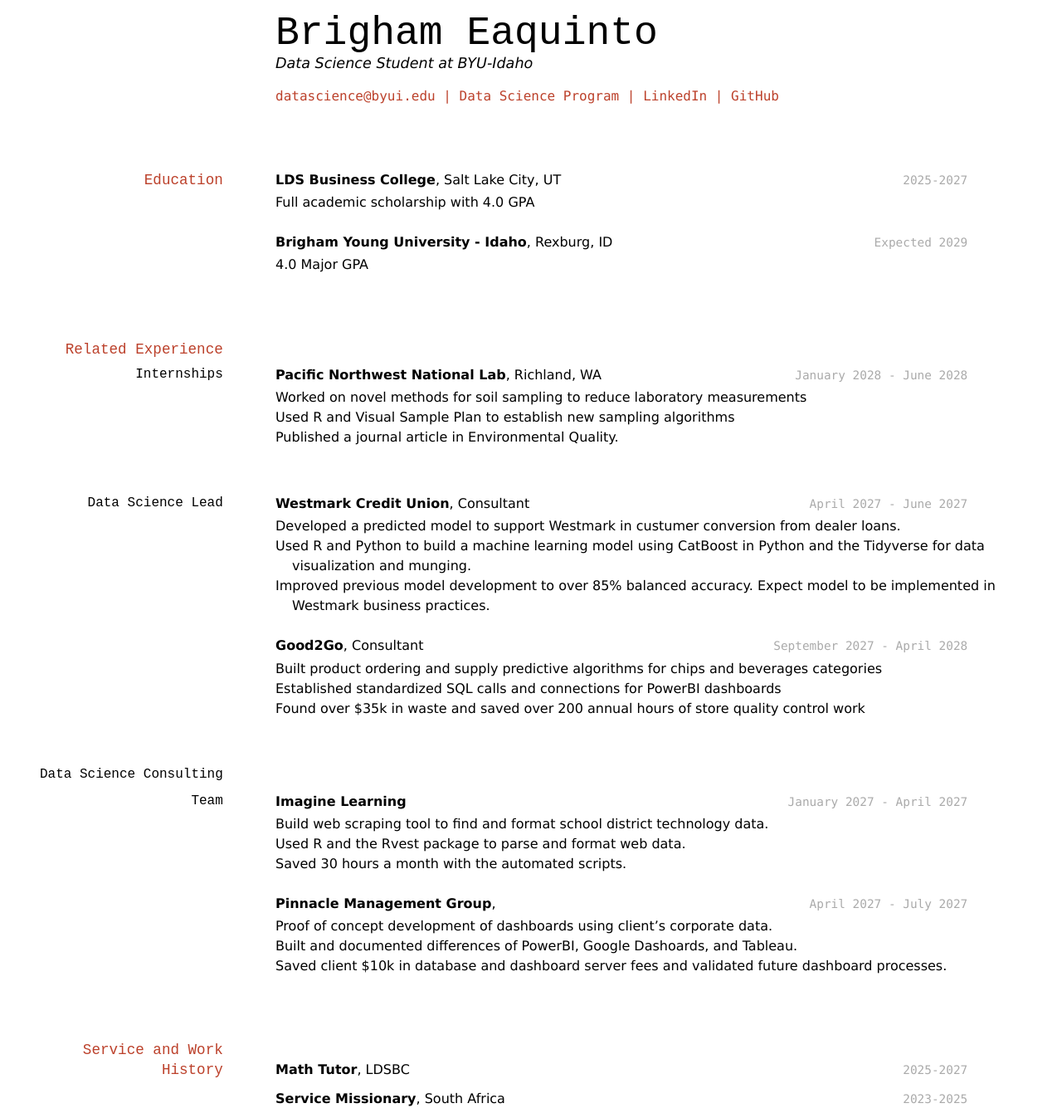
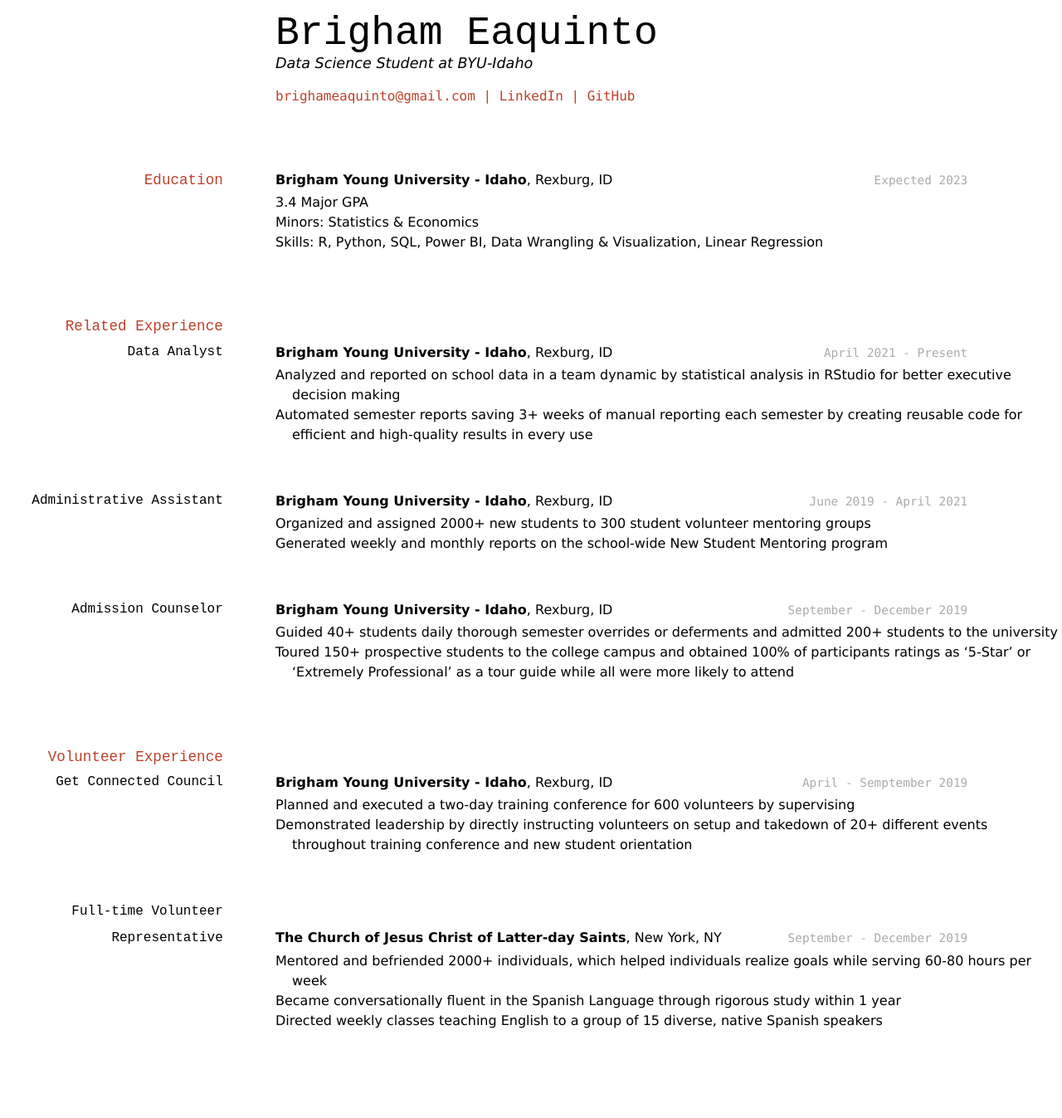
Before and after one commit to Copper-Flame/eaquinto_resume, a Jekyll site: the page built from docs/index.md, in a window 1280 px wide. Shown: the whole page at 83% size. Built offline with Jekyll 4.4.1, drawn with Linux system fonts in a browser that asks for light colours; after the commit the page ends 1266 px from its top, so only the background shows below that.

Commit message:
First draft of the online resume

```diff
--- a/docs/index.md
+++ b/docs/index.md
@@ -6,82 +6,69 @@ title: Brigham Young's Resume
 Data Science Student at BYU-Idaho
 
 <div id="webaddress">
-<a href="datascience@byui.edu">datascience@byui.edu</a>
-| <a href="https://byuidatascience.github.io/development.html">Data Science Program</a>
-| <a href="https://www.linkedin.com/groups/13537407/">LinkedIn</a>
-| <a href="https://github.com/byuids-resumes">GitHub</a>
+<a href="brighameaquinto@gmail.com">brighameaquinto@gmail.com</a>
+| <a href="https://www.linkedin.com/in/brighameaquinto/">LinkedIn</a>
+| <a href="https://github.com/BrighamEaquinto/eaquinto_resume">GitHub</a>
 </div>
 
 <!-- https://www.monique.tech/the-art-of-markdown -->
 
 ## Education
 
-`2025-2027`
-__LDS Business College__, Salt Lake City, UT
-
-- Full academic scholarship with 4.0 GPA
-
-`Expected 2029`
+`Expected 2023`
 __Brigham Young University - Idaho__, Rexburg, ID
 
-- 4.0 Major GPA
-
+- 3.4 Major GPA
+- Minors: Statistics & Economics
+- Skills: R, Python, SQL, Power BI, Data Wrangling & Visualization, Linear Regression
 
 ## Related Experience
 
-### Internships
 
-`January 2028 - June 2028`
-__Pacific Northwest National Lab__, Richland, WA
+### Data Analyst
 
-- Worked on novel methods for soil sampling to reduce laboratory measurements
-- Used R and Visual Sample Plan to establish new sampling algorithms
-- Published a journal article in Environmental Quality.
+`April 2021 - Present`
+__Brigham Young University - Idaho__, Rexburg, ID
 
-### Data Science Lead
+- Analyzed and reported on school data in a team dynamic by statistical analysis in RStudio for better executive decision making
+- Automated semester reports saving 3+ weeks of manual reporting each semester by creating reusable code for efficient and high-quality results in every use
 
-`April 2027 - June 2027`
-__Westmark Credit Union__, Consultant
+### Administrative Assistant
 
-- Developed a predicted model to support Westmark in custumer conversion from dealer loans.
-- Used R and Python to build a machine learning model using CatBoost in Python and the Tidyverse for data visualization and munging.
-- Improved previous model development to over 85% balanced accuracy. Expect model to be implemented in Westmark business practices.
+`June 2019 - April 2021`
+__Brigham Young University - Idaho__, Rexburg, ID
 
-`September 2027 - April 2028`
-__Good2Go__, Consultant
+- Organized and assigned 2000+ new students to 300 student volunteer mentoring groups
+- Generated weekly and monthly reports on the school-wide New Student Mentoring program
 
-- Built product ordering and supply predictive algorithms for chips and beverages categories
-- Established standardized SQL calls and connections for PowerBI dashboards
-- Found over $35k in waste and saved over 200 annual hours of store quality control work
+### Admission Counselor
 
-### Data Science Consulting Team
+`September - December 2019`
+__Brigham Young University - Idaho__, Rexburg, ID
 
-`January 2027 - April 2027`
-__Imagine Learning__
+- Guided 40+ students daily thorough semester overrides or deferments and admitted 200+ students to the university
+- Toured 150+ prospective students to the college campus and obtained 100% of participants ratings as ‘5-Star’ or ‘Extremely Professional’ as a tour guide while all were more likely to attend
 
-- Build web scraping tool to find and format school district technology data.
-- Used R and the Rvest package to parse and format web data.
-- Saved 30 hours a month with the automated scripts.
+## Volunteer Experience
 
-`April 2027 - July 2027`
-__Pinnacle Management Group__,
+### Get Connected Council
+`April - Semptember 2019`
+__Brigham Young University - Idaho__, Rexburg, ID
 
-- Proof of concept development of dashboards using client's corporate data.
-- Built and documented differences of PowerBI, Google Dashoards, and Tableau.
-- Saved client $10k in database and dashboard server fees and validated future dashboard processes.
+- Planned and executed a two-day training conference for 600 volunteers by supervising
+- Demonstrated leadership by directly instructing volunteers on setup and takedown of 20+ different events throughout training conference and new student orientation
 
+### Full-time Volunteer Representative
+`September - December 2019`
+__The Church of Jesus Christ of Latter-day Saints__, New York, NY
 
-## Service and Work History
+- Mentored and befriended 2000+ individuals, which helped individuals realize goals while serving 60-80 hours per week
+- Became conversationally fluent in the Spanish Language through rigorous study within 1 year
+- Directed weekly classes teaching English to a group of 15 diverse, native Spanish speakers
 
-`2025-2027`
-__Math Tutor__, LDSBC
-
-
-`2023-2025`
-__Service Missionary__, South Africa
 
 
 
 <!-- ### Footer
 
-Last updated: May 2013 -->
+Last updated: December 2021 -->
```
